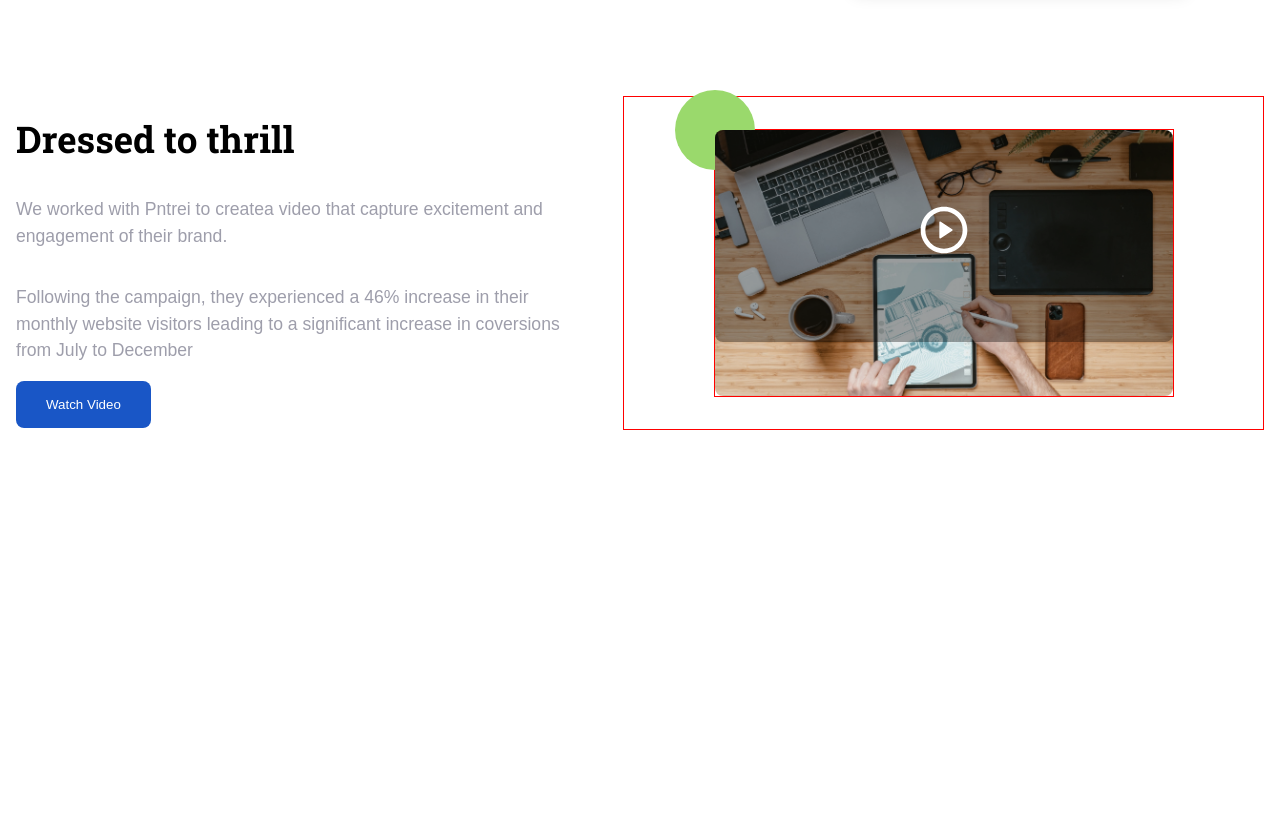
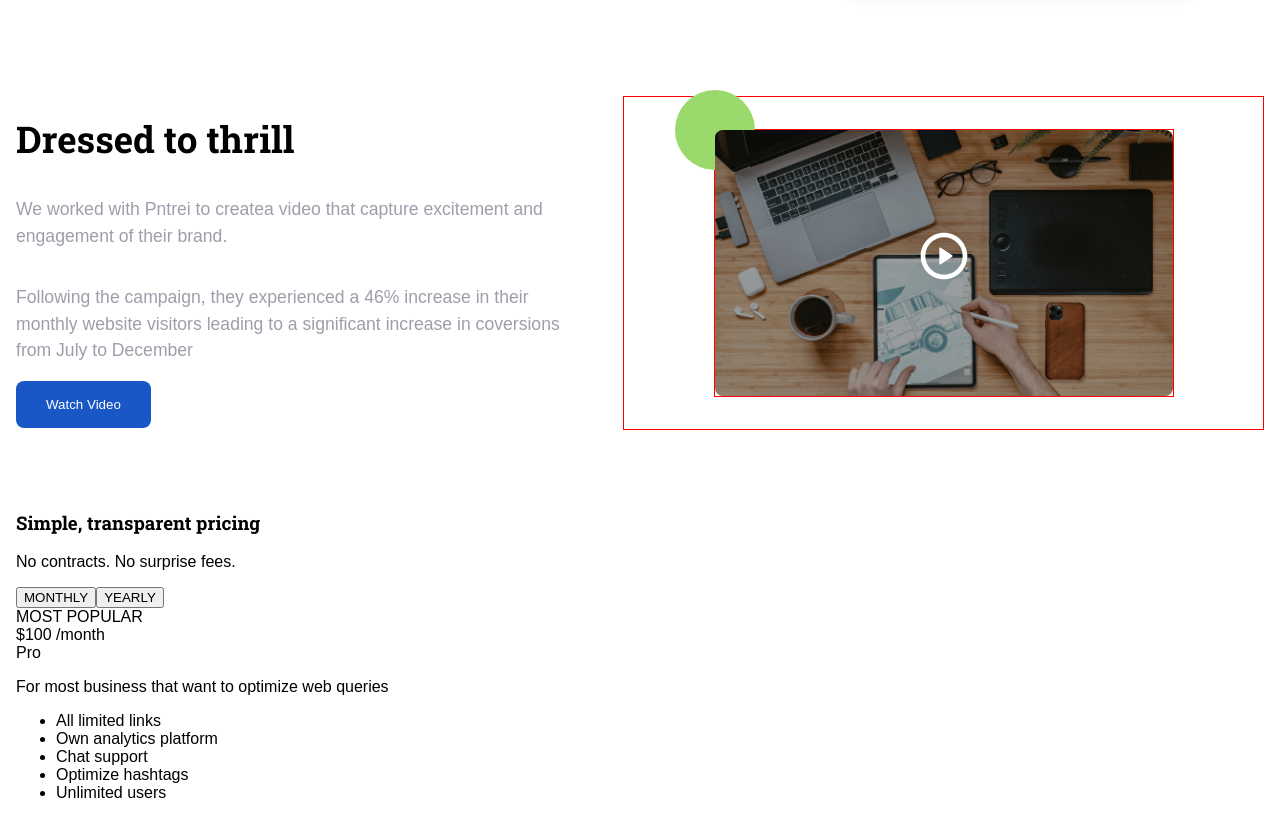
Before and after one commit to PoseyXyz/recrowdly, a Next.js app: page / in a window 1280 px wide. Shown: the part 1860-2678 px from the top of the page. Before the commit the page ends 2370 px from the top, so only its background shows below. Built offline with nearby package versions, Linux system fonts and the light colour scheme.

Commit message:
Setup layout for pricing section

```diff
--- a/components/Pricing.tsx
+++ b/components/Pricing.tsx
@@ -4,7 +4,39 @@ import styles from '../styles/Pricing.module.scss'
 function Pricing() {
     return (
         <section className={styles.pricing}>
+            <div className={styles.headerSection}>
+                <h3>Simple, transparent pricing</h3>
+                <p>No contracts. No surprise fees.</p>
+                <div className={styles.buttonContainer}>
+                    <button>MONTHLY</button>
+                    <button>YEARLY</button>
+                </div>
+            </div>
+            <div className={styles.cardSection}>
+                <div className={styles.card}>
+                    <span className={styles.popularityFlag}>
+                        MOST POPULAR
+                    </span>
+                    <div className={styles.planPrice}>
+                        <span>$100</span>
+                        <span> /month</span>
+                    </div>
+                    <div className={styles.planPerks}>
+                        <span>
+                            Pro
+                        </span>
+                        <p>For most business that want to optimize web queries</p>
+                        <ul>
+                            <li><i></i><span>All limited links</span></li>
+                            <li><i></i><span>Own analytics platform</span></li>
+                            <li><i></i><span>Chat support</span></li>
+                            <li><i></i><span>Optimize hashtags</span></li>
+                            <li><i></i><span>Unlimited users</span></li>
+                        </ul>
+                    </div>
+                </div>
 
+            </div>
         </section>
     );
 }
--- a/pages/index.tsx
+++ b/pages/index.tsx
@@ -5,6 +5,7 @@ import Affiliations from '../components/Affiliations'
 import Banner from '../components/Banner'
 import Descriptions from '../components/Descriptions'
 import Header from '../components/Header'
+import Pricing from '../components/Pricing'
 import Steps from '../components/Steps'
 import styles from '../styles/Home.module.scss'
 
@@ -24,6 +25,7 @@ const Home: NextPage = () => {
        <Affiliations/>
        <Steps/>
        <Descriptions/>
+       <Pricing/>
      </main>
 
       {/* <main className={styles.main}>
--- a/styles/Descriptions.module.scss
+++ b/styles/Descriptions.module.scss
@@ -284,10 +284,7 @@
 
           .overlay{
 
-            height: 80%;
 
-
-            width: 100%;
 
 
 
@@ -300,16 +297,9 @@
 
           }
           .imageDiv {
-            height: 100%;
-           width: 100%;
-           object-fit: cover;
-           overflow: hidden;
-           display: block;
+
            & img{
-            height: 100%;
-            width: 100%;
-            display: none;
-            object-fit: cover;
+
            }
 
           }
```
